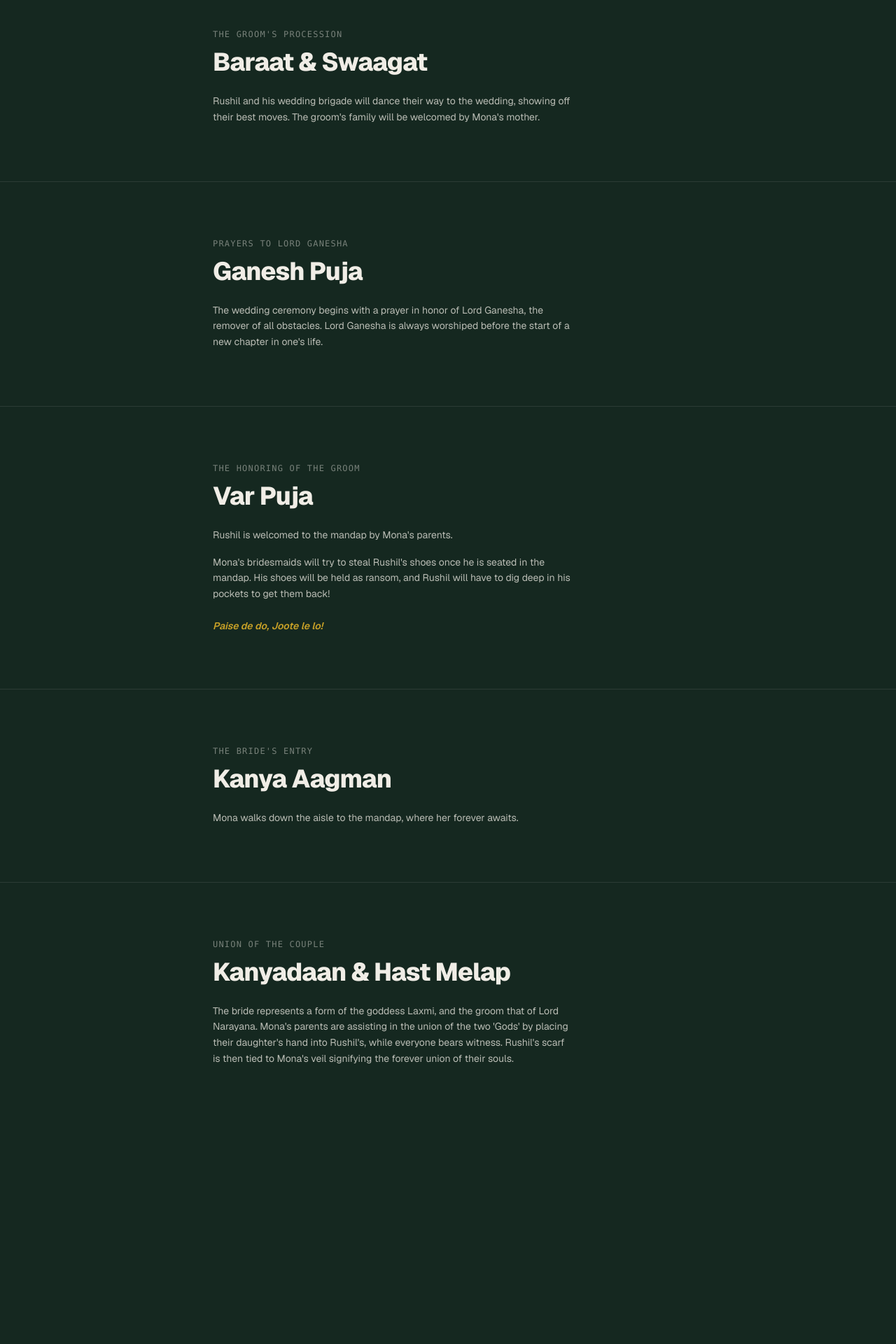
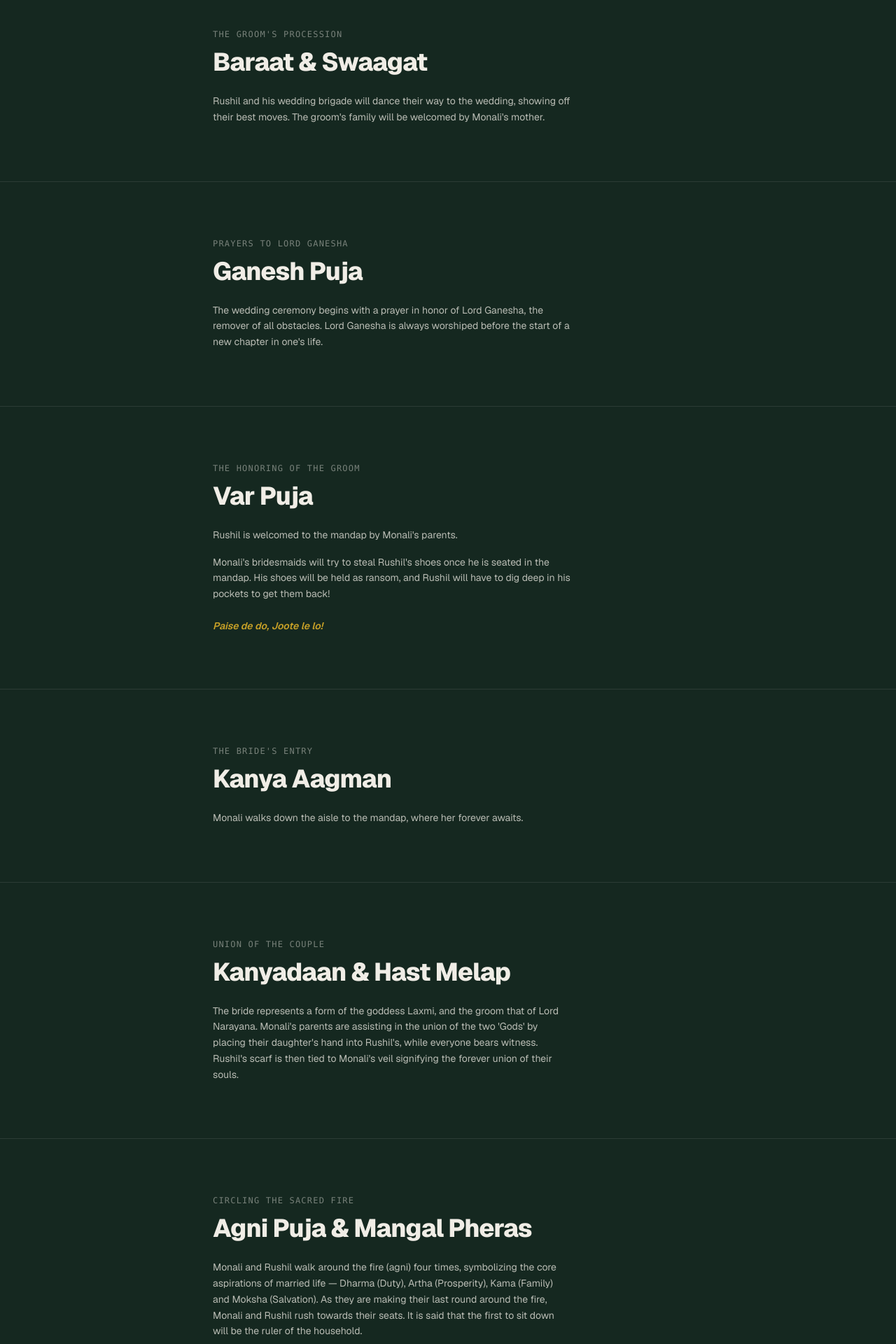
Before and after one commit to krushpatel04/M-R-Wedding, a Next.js app: page /M-R-Wedding/ in a window 1280 px wide. Shown: the part 840-2760 px from the top of the page at 70% size. Before the commit the page ends 2444 px from the top, so only its background shows below. Built offline with nearby package versions, Linux system fonts and the light colour scheme.

Commit message:
rest of the events added

```diff
--- a/app/components/Portfolio.tsx
+++ b/app/components/Portfolio.tsx
@@ -44,7 +44,7 @@ export default function Portfolio() {
             style={{ color: "var(--fg)" }}
             className="text-5xl sm:text-7xl font-extrabold tracking-tight leading-tight mb-12"
           >
-            Rushil and Mona Wedding
+            Rushil and Monali Wedding
           </h1>
 
           <div
@@ -67,7 +67,7 @@ export default function Portfolio() {
             style={{ color: "var(--body)" }}
             className="text-base leading-relaxed mb-3"
           >
-            Welcome to Rushil and Mona&apos;s Wedding.
+            Welcome to Rushil and Monali&apos;s Wedding.
           </p>
           <p
             style={{ color: "var(--accent)" }}
@@ -83,7 +83,7 @@ export default function Portfolio() {
         <p style={{ color: "var(--body)" }} className="text-sm leading-relaxed max-w-lg">
           Rushil and his wedding brigade will dance their way to the wedding,
           showing off their best moves. The groom&apos;s family will be
-          welcomed by Mona&apos;s mother.
+          welcomed by Monali&apos;s mother.
         </p>
       </Section>
 
@@ -99,10 +99,10 @@ export default function Portfolio() {
       {/* ── Var Puja ─────────────────────────────────────────────────────── */}
       <Section subtitle="The Honoring of the Groom" title="Var Puja">
         <p style={{ color: "var(--body)" }} className="text-sm leading-relaxed max-w-lg mb-4">
-          Rushil is welcomed to the mandap by Mona&apos;s parents.
+          Rushil is welcomed to the mandap by Monali&apos;s parents.
         </p>
         <p style={{ color: "var(--body)" }} className="text-sm leading-relaxed max-w-lg mb-6">
-          Mona&apos;s bridesmaids will try to steal Rushil&apos;s shoes once
+          Monali&apos;s bridesmaids will try to steal Rushil&apos;s shoes once
           he is seated in the mandap. His shoes will be held as ransom, and
           Rushil will have to dig deep in his pockets to get them back!
         </p>
@@ -114,7 +114,7 @@ export default function Portfolio() {
       {/* ── Kanya Aagman ─────────────────────────────────────────────────── */}
       <Section subtitle="The Bride's Entry" title="Kanya Aagman">
         <p style={{ color: "var(--body)" }} className="text-sm leading-relaxed max-w-lg">
-          Mona walks down the aisle to the mandap, where her forever awaits.
+          Monali walks down the aisle to the mandap, where her forever awaits.
         </p>
       </Section>
 
@@ -122,11 +122,88 @@ export default function Portfolio() {
       <Section subtitle="Union of the Couple" title="Kanyadaan & Hast Melap">
         <p style={{ color: "var(--body)" }} className="text-sm leading-relaxed max-w-lg">
           The bride represents a form of the goddess Laxmi, and the groom that
-          of Lord Narayana. Mona&apos;s parents are assisting in the union of
+          of Lord Narayana. Monali&apos;s parents are assisting in the union of
           the two &apos;Gods&apos; by placing their daughter&apos;s hand into
           Rushil&apos;s, while everyone bears witness. Rushil&apos;s scarf is
-          then tied to Mona&apos;s veil signifying the forever union of their
+          then tied to Monali&apos;s veil signifying the forever union of their
           souls.
+        </p>
+      </Section>
+
+      {/* ── Agni Puja & Mangal Pheras ────────────────────────────────────── */}
+      <Section subtitle="Circling the Sacred Fire" title="Agni Puja & Mangal Pheras">
+        <p style={{ color: "var(--body)" }} className="text-sm leading-relaxed max-w-lg">
+          Monali and Rushil walk around the fire (agni) four times, symbolizing
+          the core aspirations of married life — Dharma (Duty), Artha
+          (Prosperity), Kama (Family) and Moksha (Salvation). As they are
+          making their last round around the fire, Monali and Rushil rush towards
+          their seats. It is said that the first to sit down will be the ruler
+          of the household.
+        </p>
+      </Section>
+
+      {/* ── Mangalsutra & Sindoor ────────────────────────────────────────── */}
+      <Section subtitle="Symbols of Marriage" title="Mangalsutra & Sindoor">
+        <p style={{ color: "var(--body)" }} className="text-sm leading-relaxed max-w-lg mb-4">
+          Rushil puts a mangalsutra (a sacred necklace) around Monali&apos;s
+          neck, and sindoor (red vermillion powder) on her hair parting.
+        </p>
+        <p style={{ color: "var(--body)" }} className="text-sm leading-relaxed max-w-lg">
+          They exchange rings which are a symbol of their love, everlasting
+          commitment, and respect towards each other.
+        </p>
+      </Section>
+
+      {/* ── Kansar ───────────────────────────────────────────────────────── */}
+      <Section subtitle="The Couple's First Meal Together" title="Kansar">
+        <p style={{ color: "var(--body)" }} className="text-sm leading-relaxed max-w-lg">
+          Monali and Rushil feed each other sweets, symbolizing they will share
+          everything they have in life.
+        </p>
+      </Section>
+
+      {/* ── Akhand Saubhagyavati ─────────────────────────────────────────── */}
+      <Section subtitle="Blessings from Married Women" title="Akhand Saubhagyavati">
+        <p style={{ color: "var(--body)" }} className="text-sm leading-relaxed max-w-lg">
+          Married women from Monali&apos;s family chant good wishes to her and
+          bless her with a married life filled with happiness and love.
+        </p>
+      </Section>
+
+      {/* ── Saptapadi ────────────────────────────────────────────────────── */}
+      <Section subtitle="The Seven Vows of Marital Bliss" title="Saptapadi">
+        <p style={{ color: "var(--body)" }} className="text-sm leading-relaxed max-w-lg mb-6">
+          Monali and Rushil take seven sacred steps and recite the following
+          vows to one another:
+        </p>
+        <ol className="space-y-3 max-w-lg">
+          {[
+            "We will share the responsibilities of married life.",
+            "We will fill our hearts with strength and courage to accomplish all the needs of our life.",
+            "We will prosper and share our worldly goods and work for the prosperity of our family.",
+            "We will cherish each other in sickness and in health, in happiness and in sorrow.",
+            "We will raise a strong and virtuous family.",
+            "We will fill our hearts with great joy, peace, happiness, and spiritual values.",
+            "We will remain lifelong partners in matrimony.",
+          ].map((vow, i) => (
+            <li key={i} style={{ color: "var(--body)" }} className="text-sm leading-relaxed flex gap-3">
+              <span style={{ color: "var(--accent)" }} className="font-semibold shrink-0">
+                {i + 1}.
+              </span>
+              {vow}
+            </li>
+          ))}
+        </ol>
+      </Section>
+
+      {/* ── Aashirvaad & Vidai ───────────────────────────────────────────── */}
+      <Section subtitle="Blessings to the Couple & the Bride's Farewell" title="Aashirvaad & Vidai">
+        <p style={{ color: "var(--body)" }} className="text-sm leading-relaxed max-w-lg">
+          The Priest declares Rushil and Monali as husband and wife. He asks
+          family and friends to join him in showering the couple with blessings
+          and good wishes. During the final ritual of the ceremony,
+          Monali&apos;s family showers her with well wishes in a farewell
+          filled with joy.
         </p>
       </Section>
 
```
Also changed, not shown: public/headShot.jpeg (deleted), 1 other file (tests, documents, lock files or other folders).
